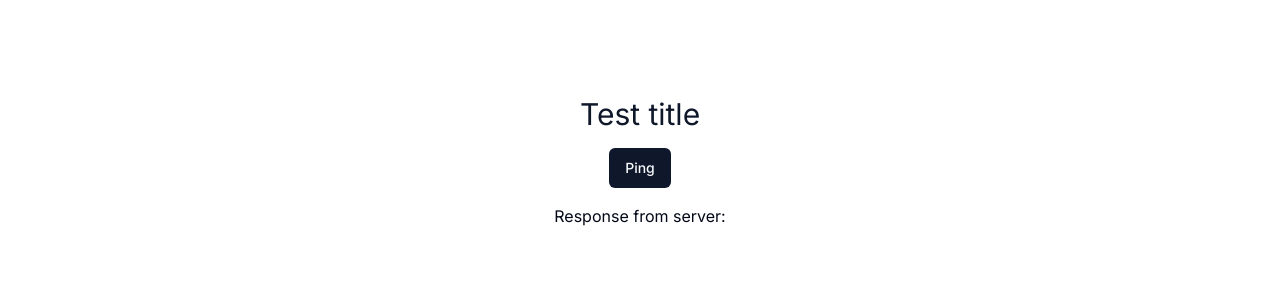
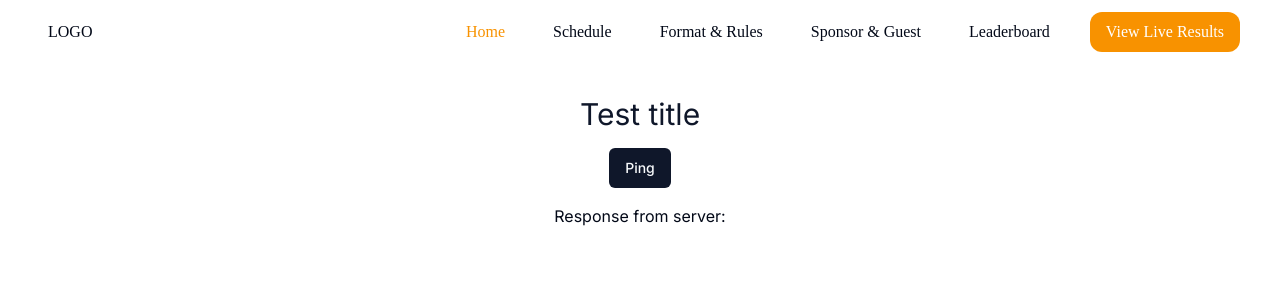
Before and after one commit to codersforcauses/Robodrone, a Next.js app in the folder client/: page / in a window 1280 px wide. Shown: the top 300 px of the page. Built offline with nearby package versions, Linux system fonts and the light colour scheme; no server answers.

Commit message:
Added navbar component scaffold

```diff
--- /dev/null
+++ b/client/src/components/ui/navbar.tsx
@@ -0,0 +1,20 @@
+export function Navbar() {
+  return (
+    <div className="fixed left-0 top-0 flex h-16 w-screen items-center justify-between">
+      {/* Logo container */}
+      <div className="ml-10 rounded p-2 text-center">LOGO</div>
+
+      {/* Navbar traversal options container */}
+      <div className="flex gap-8">
+        <div className="p-2 text-[#F89200]">Home</div>
+        <div className="p-2">Schedule</div>
+        <div className="p-2">Format & Rules</div>
+        <div className="p-2">Sponsor & Guest</div>
+        <div className="p-2">Leaderboard</div>
+        <div className="mr-10 rounded-xl bg-[#F89200] p-2 px-4 text-white">
+          View Live Results
+        </div>
+      </div>
+    </div>
+  );
+}
--- a/client/src/pages/index.tsx
+++ b/client/src/pages/index.tsx
@@ -1,6 +1,7 @@
 import { Inter as FontSans } from "next/font/google";
 import { useState } from "react";
 
+import { Navbar } from "@/components/ui/navbar";
 import { usePings } from "@/hooks/pings";
 import { cn } from "@/lib/utils";
 
@@ -18,6 +19,8 @@ export default function Home() {
   });
 
   return (
+    <div>
+      <Navbar />
       <main
         className={cn(
           "flex min-h-screen flex-col items-center gap-4 p-24 font-sans",
@@ -32,5 +35,6 @@ export default function Home() {
           Response from server: <span>{data as string}</span>
         </p>
       </main>
+    </div>
   );
 }
```
Lines whose indentation alone changed are shown as unchanged.
